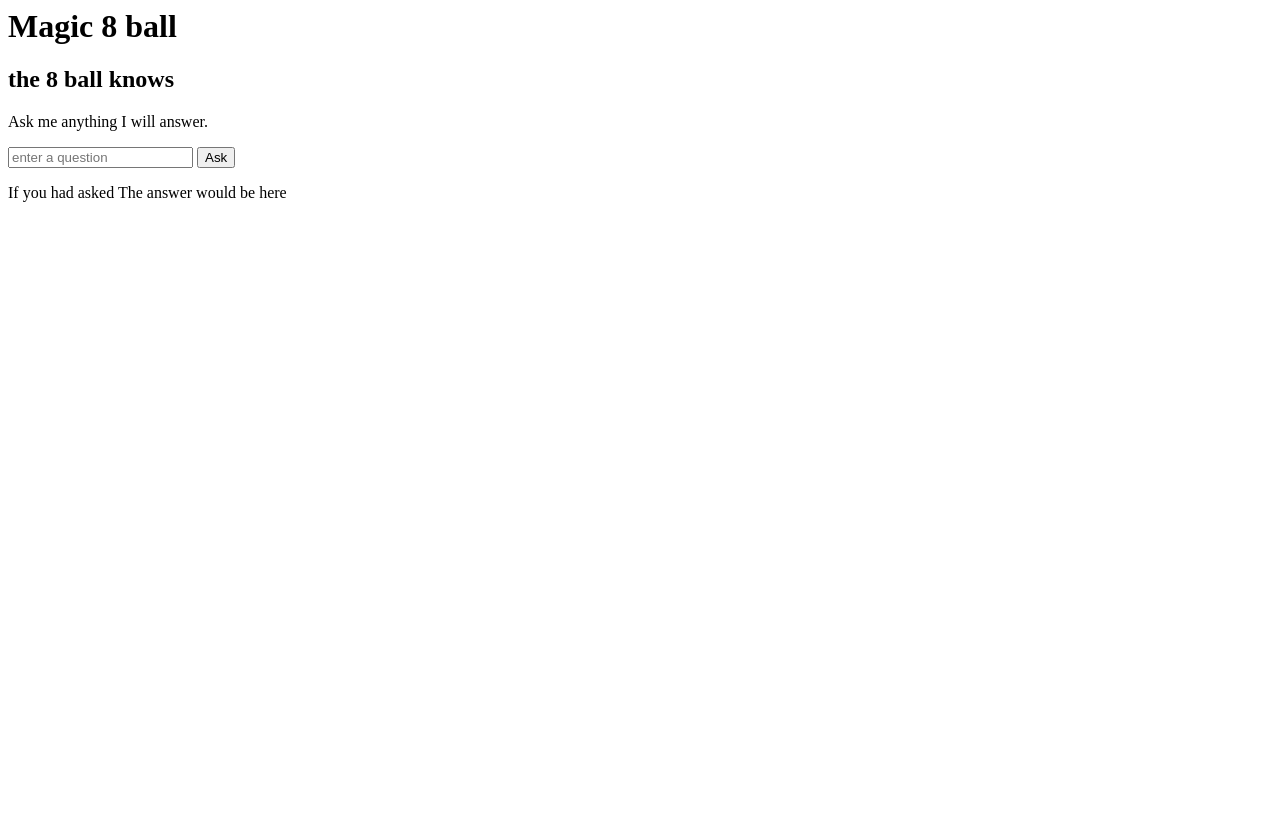
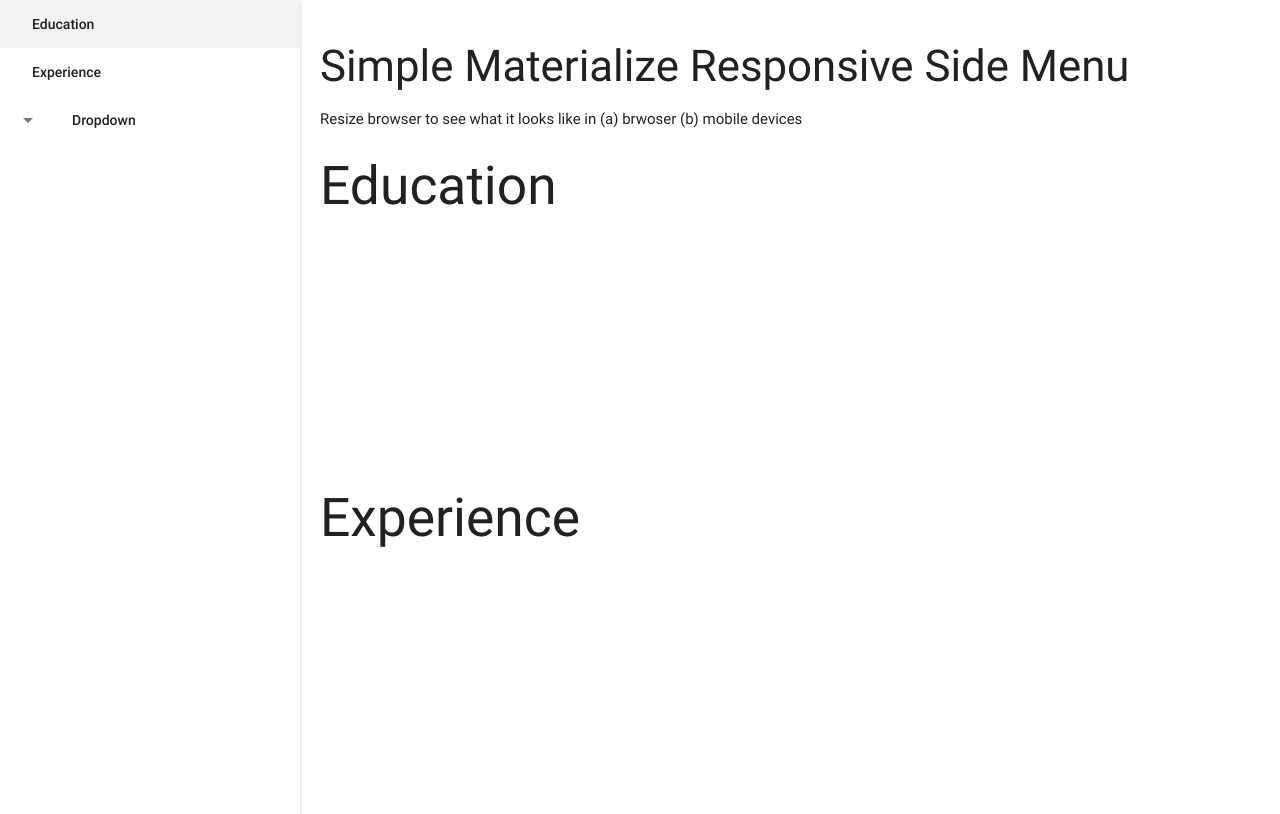
Before and after one commit to wrig9850/UX308Assign2, a plain HTML site: page index.html in a window 1280 px wide. Drawn offline with nearby package versions, Linux system fonts and the light colour scheme.

Commit message:
add index.html lab 5

```diff
--- a/index.html
+++ b/index.html
@@ -1,25 +1,106 @@
+<!DOCTYPE html>
+<html lang="en">
+
 <head>
-    <link rel="manifest" href="/magic.webmanifest">
-    <meta name="viewport" content="width=device-width, initial-scale=1">
-    <link rel="icon" href="favicon.ico" type="image/x-icon" />
-    <link rel="apple-touch-icon" href="img/apple-touch-icon.png">
-    <meta name="theme-color" content="white" />
-    <meta name="apple-mobile-web-app-capable" content="yes">
-    <meta name="apple-mobile-web-app-status-bar-style" content="black">
-    <meta name="apple-mobile-web-app-title" content="Magic 8 Ball">
-    <meta name="msapplication-TileImage" content="/img/ms144.png">
-    <meta name="msapplication-TileColor" content="#FFFFFF">
+    <!-- JQuery / Materialize CSS + JavaScript imports -->
+
+    <meta name="viewport" content="width=device-width, initial-scale=1.0">
+
+    <link href="https://cdnjs.cloudflare.com/ajax/libs/materialize/0.98.0/css/materialize.min.css" rel="stylesheet" />
+    <link href="https://fonts.googleapis.com/icon?family=Material+Icons" rel="stylesheet" />
+
+    <script src="https://ajax.googleapis.com/ajax/libs/jquery/2.1.1/jquery.min.js"></script>
+    <script src="https://cdnjs.cloudflare.com/ajax/libs/materialize/0.98.0/js/materialize.min.js"></script>
+    <style>
+        #container {
+            padding-left: 300px;
+        }
+
+        #content {
+            padding: 20px;
+        }
+
+        @media only screen and (max-width : 992px) {
+            #container {
+                padding-left: 0px;
+            }
+        }
+    </style>
 
 </head>
 
 <body>
-    <form id="magic8ball">
-        <h1>Magic 8 ball</h1>
-        <h2>the 8 ball knows</h2>
-        <p>Ask me anything I will answer.</p>
-        <input id="question" placeholder="enter a question" />
-        <button type="submit">Ask</button>
-        <p id="answer">If you had asked The answer would be here</p>
-    </form>
-    <script src="js/main.js" type="module"></script>
+    <div id="container">
+
+        <div id="menu">
+
+            <ul id="slide-out" class="side-nav fixed show-on-large-only">
+                <li><a href="#education!">Education</a></li>
+                <li><a href="#experience!">Experience</a></li>
+                <li class="no-padding">
+                    <ul class="collapsible collapsible-accordion">
+                        <li>
+                            <a class="collapsible-header">Dropdown<i class="material-icons">arrow_drop_down</i></a>
+                            <div class="collapsible-body">
+                                <ul>
+                                    <li><a href="#!">First</a></li>
+                                    <li><a href="#!">Second</a></li>
+                                    <li><a href="#!">Third</a></li>
+                                    <li><a href="#!">Fourth</a></li>
+                                </ul>
+                            </div>
+                        </li>
+                    </ul>
+                </li>
+            </ul>
+        </div>
+
+        <div id="content">
+            <a href="#" data-activates="slide-out" class="button-collapse hide-on-large-only"><i
+                    class="material-icons">menu</i></a>
+
+            <h3>Simple Materialize Responsive Side Menu</h3>
+
+            <p>Resize browser to see what it looks like in (a) brwoser (b) mobile devices</p>
+<section id="education ">
+    <h2>Education</h2>
+    <br />
+    <br />
+    <br />
+    <br />
+    <br />
+    <br />
+    <br />
+    <br />
+    <br />
+    <br />
+</section>
+<section id="experience ">
+    <h2>Experience</h2>
+    <br />
+    <br />
+    <br />
+    <br />
+    <br />
+    <br />
+    <br />
+    <br />
+    <br />
+    <br />
+</section>
+        </div>
+
+    </div>
+    <script>
+        $('.button-collapse').sideNav({
+            menuWidth: 300, // Default is 300
+            edge: 'left', // Choose the horizontal origin
+            closeOnClick: false, // Closes side-nav on <a> clicks, useful for Angular/Meteor
+            draggable: true // Choose whether you can drag to open on touch screens
+        });
+
+
+    </script>
 </body>
+
+</html>
```
Also changed, not shown: indexpwa.html (added, +25 -0 lines).
